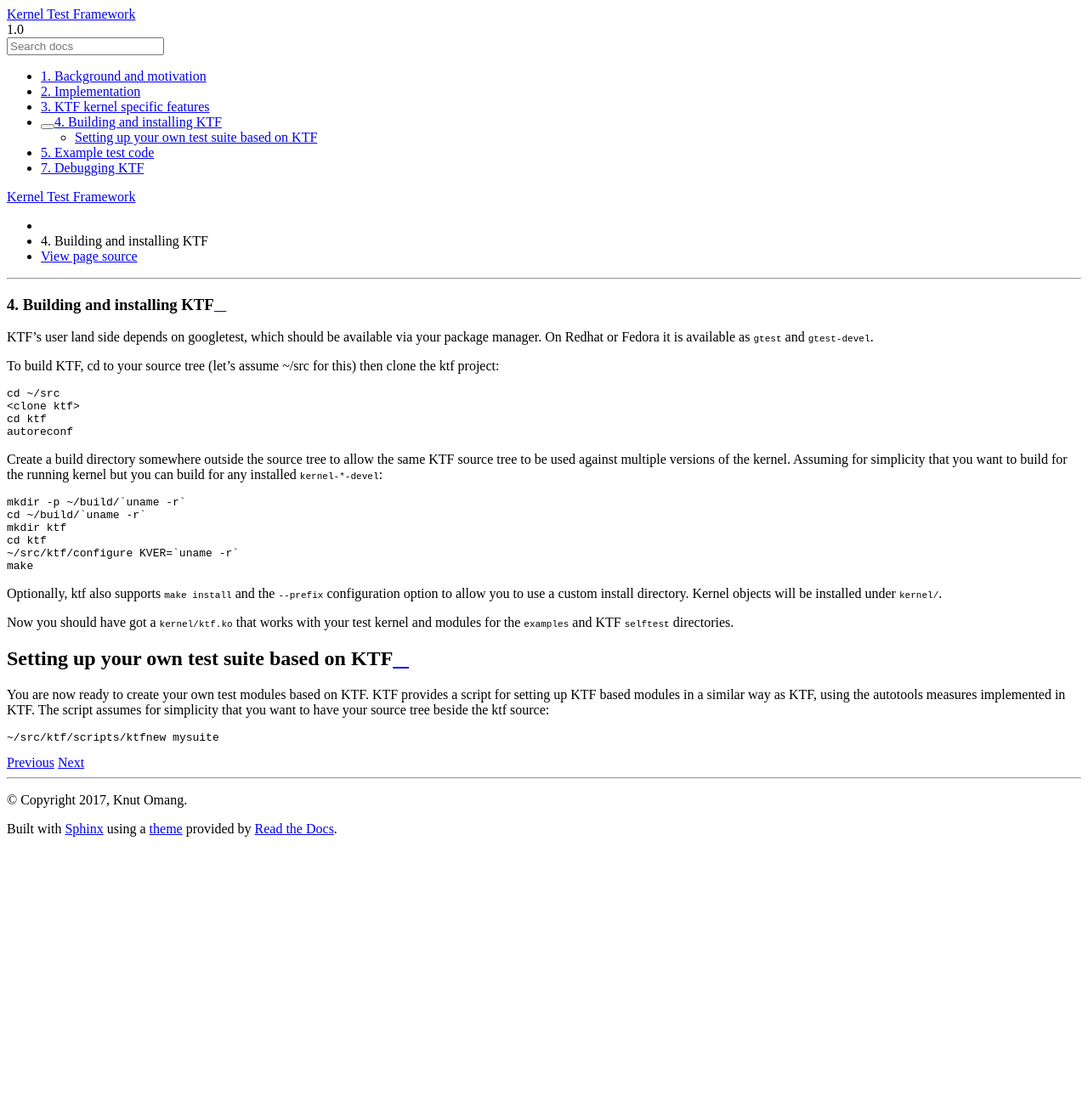
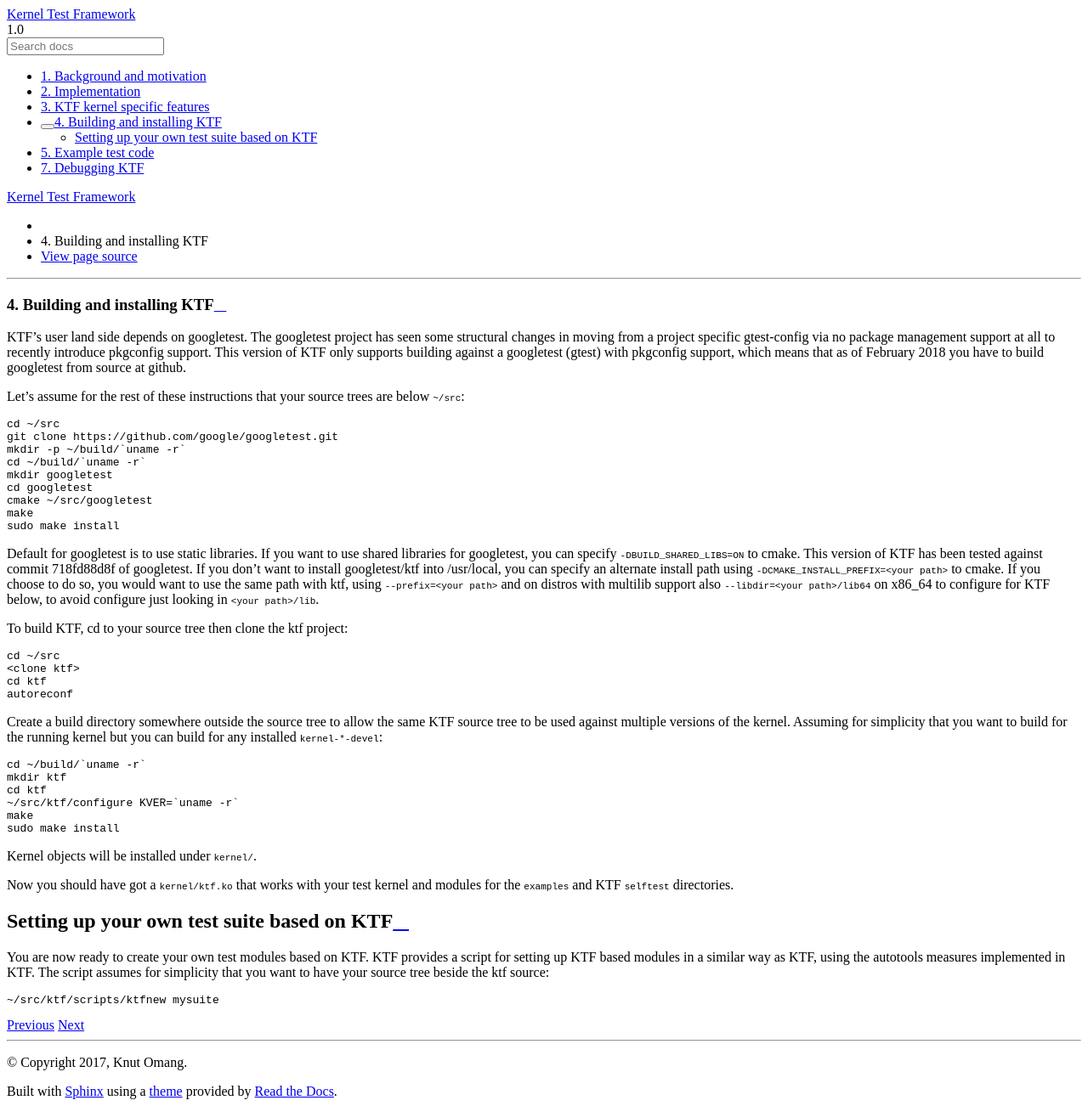
Before and after one commit to oracle/ktf, a Sphinx documentation site: the page built from doc/installation.txt, in a window 1280 px wide. Shown: the whole page at 85% size. Built offline with Sphinx 7.4.7 and the Read the Docs theme 2.0.0, drawn with Linux system fonts in a browser that asks for light colours; pages that are not in the unit, such as notebooks, are missing from menus; before the commit the page ends 993 px from its top, so only the background shows below that.

Commit message:
Update install documentation to reflect googletest config changes
Change-Id: I6e164af9337fbf367a0ec9040510d57f95f9b910
Signed-off-by: Knut Omang <knut.omang@oracle.com>

```diff
--- a/doc/installation.txt
+++ b/doc/installation.txt
@@ -1,10 +1,37 @@
 4. Building and installing KTF
 ------------------------------
 
-KTF's user land side depends on googletest, which should be available via
-your package manager. On Redhat or Fedora it is available as ``gtest`` and ``gtest-devel``.
+KTF's user land side depends on googletest.
+The googletest project has seen some structural changes in moving from a
+project specific gtest-config via no package management support at all to
+recently introduce pkgconfig support. This version of KTF only supports
+building against a googletest (gtest) with pkgconfig support, which means
+that as of February 2018 you have to build googletest from source at github.
 
-To build KTF, cd to your source tree (let's assume ~/src for this) then clone the ktf project::
+Let's assume for the rest of these instructions that your source trees are
+below ``~/src``::
+
+        cd ~/src
+        git clone https://github.com/google/googletest.git
+	mkdir -p ~/build/`uname -r`
+	cd ~/build/`uname -r`
+	mkdir googletest
+	cd googletest
+	cmake ~/src/googletest
+	make
+	sudo make install
+
+Default for googletest is to use static libraries.  If you want to use shared
+libraries for googletest, you can specify ``-DBUILD_SHARED_LIBS=ON`` to
+cmake.  This version of KTF has been tested against commit 718fd88d8f of
+googletest. If you don't want to install googletest/ktf into /usr/local, you can
+specify an alternate install path using ``-DCMAKE_INSTALL_PREFIX=<your path>``
+to cmake. If you choose to do so, you would want to use the same path
+with ktf, using ``--prefix=<your path>`` and on distros with multilib support
+also ``--libdir=<your path>/lib64`` on x86_64 to configure for KTF below, to avoid
+configure just looking in ``<your path>/lib``.
+
+To build KTF, cd to your source tree then clone the ktf project::
 
 	cd ~/src
 	<clone ktf>
@@ -16,16 +43,14 @@ same KTF source tree to be used against multiple versions of the
 kernel. Assuming for simplicity that you want to build for the running
 kernel but you can build for any installed ``kernel-*-devel``::
 
-	mkdir -p ~/build/`uname -r`
 	cd ~/build/`uname -r`
 	mkdir ktf
 	cd ktf
 	~/src/ktf/configure KVER=`uname -r`
 	make
+	sudo make install
 
-Optionally, ktf also supports ``make install`` and the ``--prefix`` configuration option to
-allow you to use a custom install directory. Kernel objects will be
-installed under ``kernel/``.
+Kernel objects will be installed under ``kernel/``.
 
 Now you should have got a ``kernel/ktf.ko`` that works with your test kernel
 and modules for the ``examples`` and KTF ``selftest`` directories.
```
